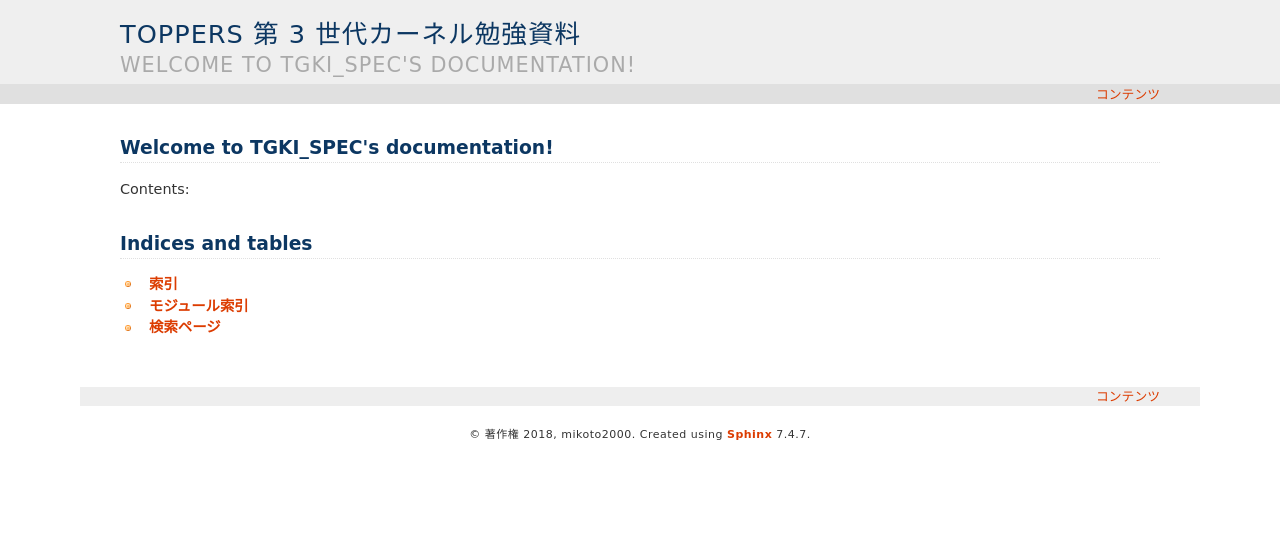
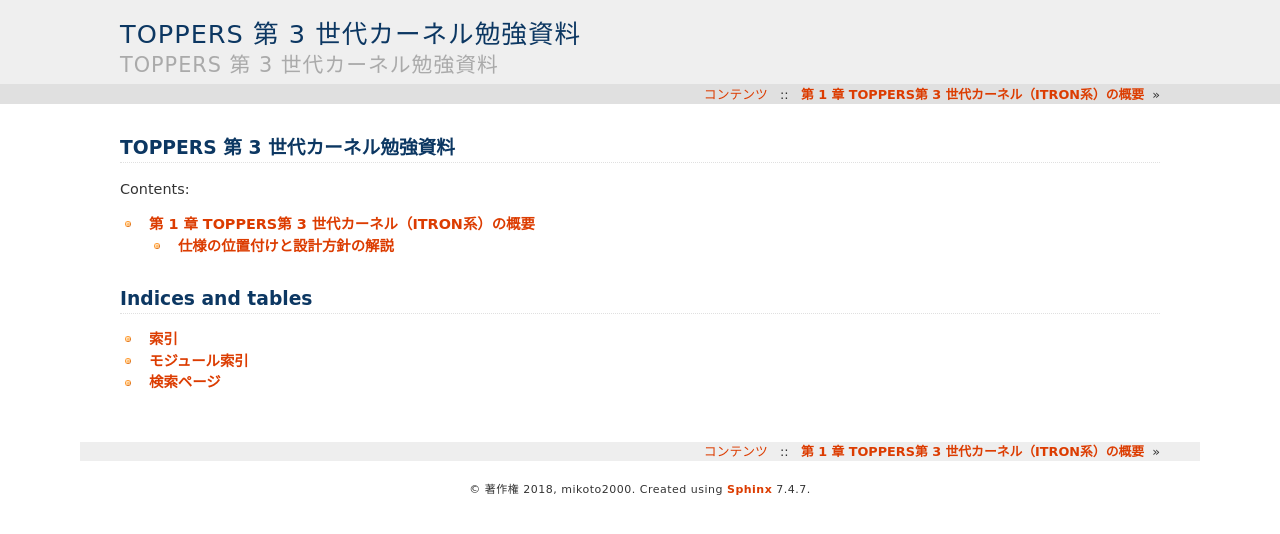
Before and after one commit to mikoto2000/TGKI_SPEC_STUDY, a Sphinx documentation site: the page built from work/source/index.rst, in a window 1280 px wide. Shown: the top 534 px of the page. Built offline with Sphinx 7.4.7, drawn with Linux system fonts in a browser that asks for light colours; some of the changed lines change nothing that is shown.

Commit message:
「第 1 章 TOPPERS第 3 世代カーネル（ITRON系）の概要」を追加。

```diff
--- /dev/null
+++ b/work/source/abstract/index.rst
@@ -0,0 +1,75 @@
+=================================================
+第 1 章 TOPPERS第 3 世代カーネル（ITRON系）の概要
+=================================================
+
+------------------------------
+仕様の位置付けと設計方針の解説
+------------------------------
+
+
+設計方針
+--------
+
+- μITRON 4.0 仕様をベースに拡張・改良を加える
+   - 基本的に先人の肩に乗る
+   - 拡張・改良できる所は互換性にこだわらず積極的に修正する
+- ソフトウェアの再利用性を重視
+   - 少々のオーバーヘッドを許容
+      - ハードの進化がすごいので、許容できる
+      - μITRON 4.0 では、「オーバーヘッド削減のために実装定義・実装依存」としている箇所があるが、そこの仕様を規定した
+- 高信頼・安全なシステム構築を支援する
+   - パーティショニング機能を実現
+   - (リーズナブルなオーバーヘッドであれば)アプリケーションプログラムの問題を救済するような仕様
+- アプリケーションシステム構築に必要な機能は積極的に取り込む
+   - カーネルにたくさんの機能を付けると、カーネル単体の信頼性を上げにくくなる
+   - しかし、「大多数のアプリで使用されるような機能」は、カーネル組み込みで実装したほうがシステム全体として見れば有利になる
+
+HRP3
+----
+
+High Reliable system Profile。
+
+ASP3 をより高信頼・高安全に拡張したもの。
+
+ASP3 より高い信頼性・安全性を要求される組込みシステムや、
+より大規模な組込みシステム向けのカーネル。
+
+適用できるハードウェアの条件がある。
+
+- 特権モードと非特権モードを備える
+- メモリ保護のための MMU or MPU を備える
+
+ASP3 から拡張された機能は次の通り。
+
+- メモリ保護
+- オブジェクトアクセス保護
+- 拡張サービスコール
+- 時間パーティショニング
+
+
+FMP3
+----
+
+Flexible Multiprocessor Profile。
+
+ASP3 カーネルをマルチコア・メニーコア向けに拡張したもの。
+
+適用できるハードウェアの条件がある。
+
+- ホモジニアスなマルチコア・メニーコアプロセッサシステム
+   - 同じバイナリコードを実行できること
+
+ASP3 から拡張された機能は次の通り。
+
+- タスクマイグレーションのためのサービスコール
+
+
+SSP3
+----
+
+Smallest Set Profile。
+
+ASP3 カーネルを小規模な組込みシステム向けに機能削減・拡張したもの。
+(メモリ使用量削減に有用な機能を追加している)
+
+数 KB から 数十 KB 程度の小規模システム向け。
--- a/work/source/index.rst
+++ b/work/source/index.rst
@@ -3,14 +3,15 @@
    You can adapt this file completely to your liking, but it should at least
    contain the root `toctree` directive.
 
-Welcome to TGKI_SPEC's documentation!
-=====================================
+TOPPERS 第 3 世代カーネル勉強資料
+=================================
 
 Contents:
 
 .. toctree::
    :maxdepth: 2
 
+   abstract/index.rst
 
 
 Indices and tables
```
